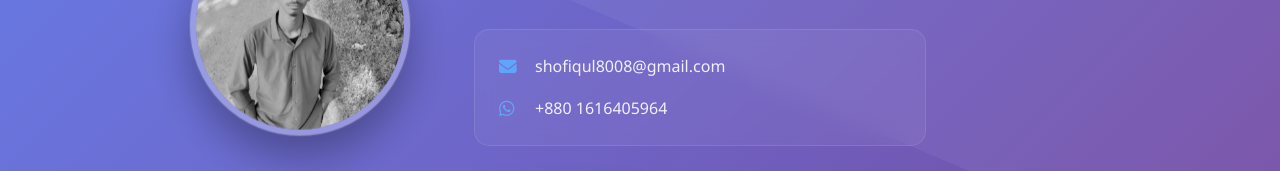
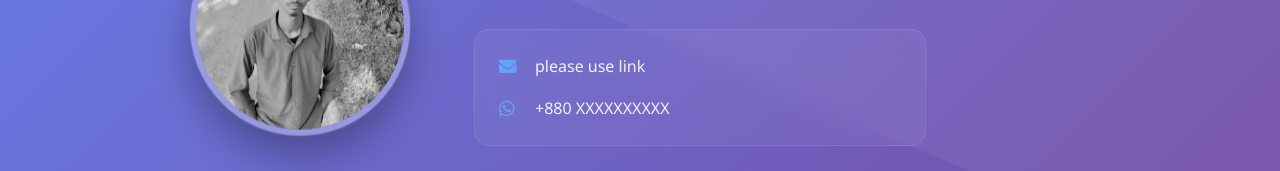
Before and after one commit to shofiqul8008/shofiqul8008.github.io, a plain HTML site: page index.html in a window 1280 px wide. Shown: the part 314-485 px from the top of the page. Drawn offline with Linux system fonts and the light colour scheme.

Commit message:
Update index.html

```diff
--- a/index.html
+++ b/index.html
@@ -83,11 +83,11 @@
                     <div class="quick-contact">
                         <div class="contact-item">
                             <i class="fas fa-envelope"></i>
-                            <span>shofiqul8008@gmail.com</span>
+                            <span> please use link </span>
                         </div>
                         <div class="contact-item">
                             <i class="fab fa-whatsapp"></i>
-                            <span>+880 1616405964</span>
+                            <span>+880 XXXXXXXXXX</span>
                         </div>
                     </div>
 
```
